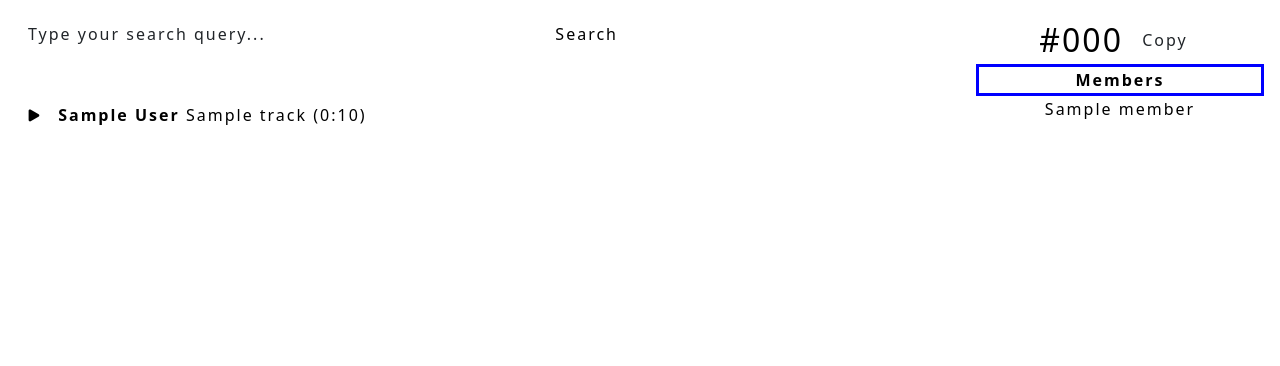
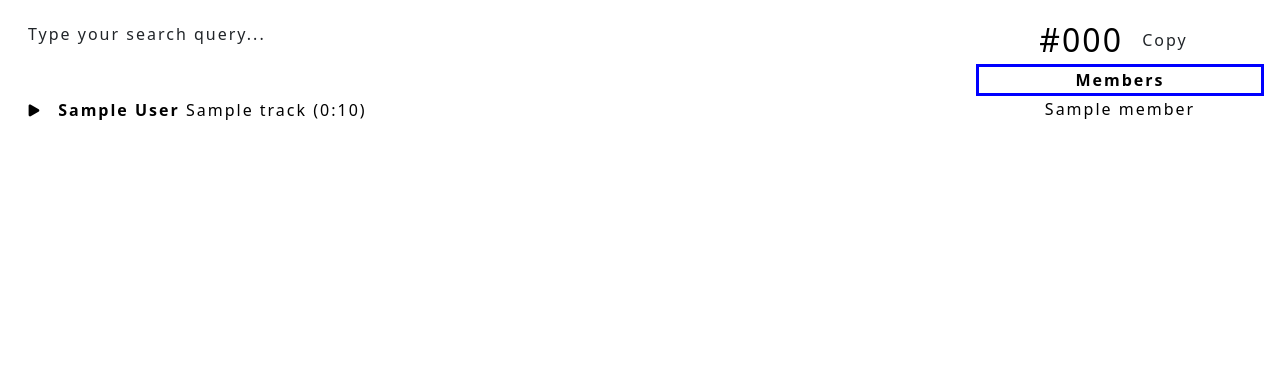
Before and after one commit to makashinmi/void, a Python web app: template flask-frontend/templates/room.html in a window 1280 px wide. Shown: the part 54-420 px from the top of the page. Run offline with Jinja, Linux system fonts and the light colour scheme; the template is opened without the code that fills it: most values are stand-ins (such as "Sample title", 1, 10 or a date in 2020); some libraries are stand-ins or nearby versions.

Commit message:
- Fixed search bar bug; QoL changes and additions

```diff
--- a/flask-frontend/static/css/room.css
+++ b/flask-frontend/static/css/room.css
@@ -187,8 +187,10 @@ footer {
 
 .playlist__track i {
 	padding: 0 !important;
-	position: relative;
-	margin: 6px;
+}
+
+.playlist__track button {
+	background: none;
 }
 
 .playlist__track i::before {
--- a/flask-frontend/static/css/themes/yandex.css
+++ b/flask-frontend/static/css/themes/yandex.css
@@ -20,7 +20,7 @@
 	color: var(--accent-font);
 	background-color: var(--accent-bg);
 }
-.input-form .input-group button::after {
+.input-form .input-group button, .input-form .input-group button::after {
 	border: none;
 	background-color: var(--accent-bg) !important;
 }
--- a/flask-frontend/static/js/player.js
+++ b/flask-frontend/static/js/player.js
@@ -31,6 +31,12 @@ Player.prototype = {
 	},
 	init_sync: function(object) {
 		socket.emit('init_player_sync', object);
+	},
+	addTrack: function (track) {
+		var self = this;
+
+		self.playlist.push(track);
+		self.playlist_order.push(self.playlist_order.length);
 	},
 	fastforward: function(e) {
 		var self = this;
--- a/flask-frontend/static/js/search.js
+++ b/flask-frontend/static/js/search.js
@@ -1,26 +1,23 @@
 import { socket } from './websockets.js';
 import { player } from './player.js';
 
-const searchForm = document.getElementById('search__form');
+var searchForm = document.getElementById('search__form');
 const searchInput = document.getElementById('search__input');
-const searchButton = searchInput.nextElementSibling;
 const query_results = document.getElementById('search__results');
 const playlist = document.getElementById('playlist');
 
 searchForm.addEventListener('submit', (e) => {
 	e.preventDefault();
 	if (searchInput.value) {
-		searchInput.setAttribute('disabled', '');
-		searchButton.setAttribute('disabled', '');
 		query_results.innerHTML = `Searching for "${searchInput.value}"...`;
 		socket.emit('track_query', searchInput.value);
 		searchInput.value = '';
 	};
 });
 
-searchButton.addEventListener('click', (e) => {
-	searchForm.submit();
-});
+// searchButton.addEventListener('click', (e) => {
+//	searchForm.submit();
+//});
 
 socket.on('connect', function() {
 	socket.emit('my event', {data: "I'm connected!"});
@@ -40,7 +37,7 @@ var formatTime = function (duration_seconds) {
 
 socket.on('track_query_options', (options) => {
 	searchInput.removeAttribute('disabled');
-	searchButton.removeAttribute('disabled');
+	//searchButton.removeAttribute('disabled');
 	query_results.innerHTML = '';
 
 	for(let i = 0; i < options.length; i++) {
@@ -64,9 +61,10 @@ socket.on('track_query_download_progress', (data_obj) => {
 
 socket.on('track_query_download_finish', (track) => {
 	var temp = document.createElement('div');
+	temp.id = `${track.source_name}-${track.source_id}` // -${player.playlist.length}`;
+	temp.className = 'playlist__track';
 	temp.innerHTML = `
-	<div id='${track.source_name}-${track.source_id}-${player.playlist.length}' class='playlist__track'>
-		<i class='btn core__after core__radius icon-play'></i>
+		<i class='btn core__after core__radius icon-play colour-theme__accent'></i>
 		<span class='title'>
 			<span><b>${ track.author }</b></span>
 			<span>${ track.name }</span>
@@ -74,11 +72,10 @@ socket.on('track_query_download_finish', (track) => {
 		<span class='duration'>
 			(${ formatTime(track.duration_seconds) })
 		</span>
-	</div>
 	`;
-	temp.addEventListener('click', player.play.bind(player, player.playlist.length));
+	temp.addEventListener('click', player.skipHard.bind(player, player.playlist.length));
 	console.log(track)
 	playlist.removeChild(document.getElementById(track.source_id));
 	playlist.appendChild(temp);
-	player.playlist.push(track);
+	player.addTrack(track);
 });
--- a/flask-frontend/templates/about.html
+++ b/flask-frontend/templates/about.html
@@ -10,7 +10,6 @@
 	<div class='container'>
 		<div class='TODO text-block'>
 			<h2>About</h2>
-			<img src='/static/img/about.jpg'>
 			<p>
 				Hi! My name is Michael. Thank you for visiting my personal Void, I hope you enjoy it :^)
 			</p>
--- a/flask-frontend/templates/login.html
+++ b/flask-frontend/templates/login.html
@@ -3,7 +3,6 @@
 {% block title %}Log In{% endblock %}
 
 {% block head %}
- 	<link href='/static/css/home.css' rel='stylesheet'>
 	{% if wrong_credentials %}
 		<link href='/static/css/wrong_credentials.css' rel='stylesheet'>
 	{% endif %}
--- a/flask-frontend/templates/room.html
+++ b/flask-frontend/templates/room.html
@@ -15,10 +15,7 @@
 		<div id='search' class='room__cell'>
 			<form id='search__form'>
 				<div class='input-group flex-nowrap'>
-					<div class='core__after core__radius colour-theme__bg_secondary'>
-						<input id='search__input' class='core__radius form-control colour-theme__bg_secondary' placeholder='Type your search query...' type='text'>
-					</div>
-						<button id='searchButton' class='colour-theme__bg_primary core__after core__radius'>Search</button>
+					<input id='search__input' class='core__radius form-control colour-theme__bg_secondary' placeholder='Type your search query...' type='text'>
 				</div>
 			</form>
 			<div id='search__results'></div>
@@ -79,7 +76,9 @@
 		<div id='playlist' class='TODO room__cell' style='border: 0px solid red;'>
 			{% for track in room.playlist %}
 				<div id='{{ track.source_name }}-{{ track.source_id }}' class='playlist__track'>
+					<button>
 					<i class='btn core__after core__radius icon-play colour-theme__accent'></i>
+					</button>
 					<span class='title'>
 						<span><b>{{ track.author }}</b></span>
 						<span>{{ track.name }}</span>
```
Also changed, not shown: flask-frontend/static/img/about.jpg (deleted).
